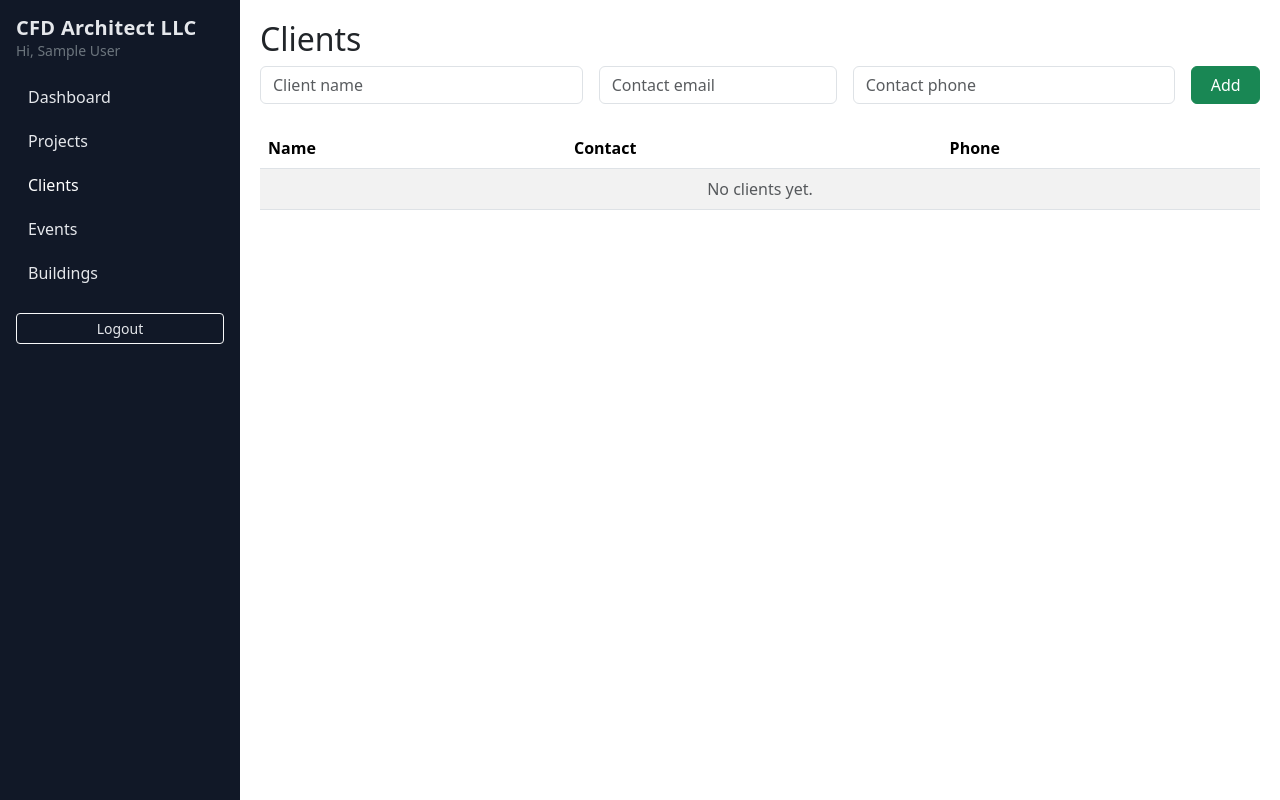
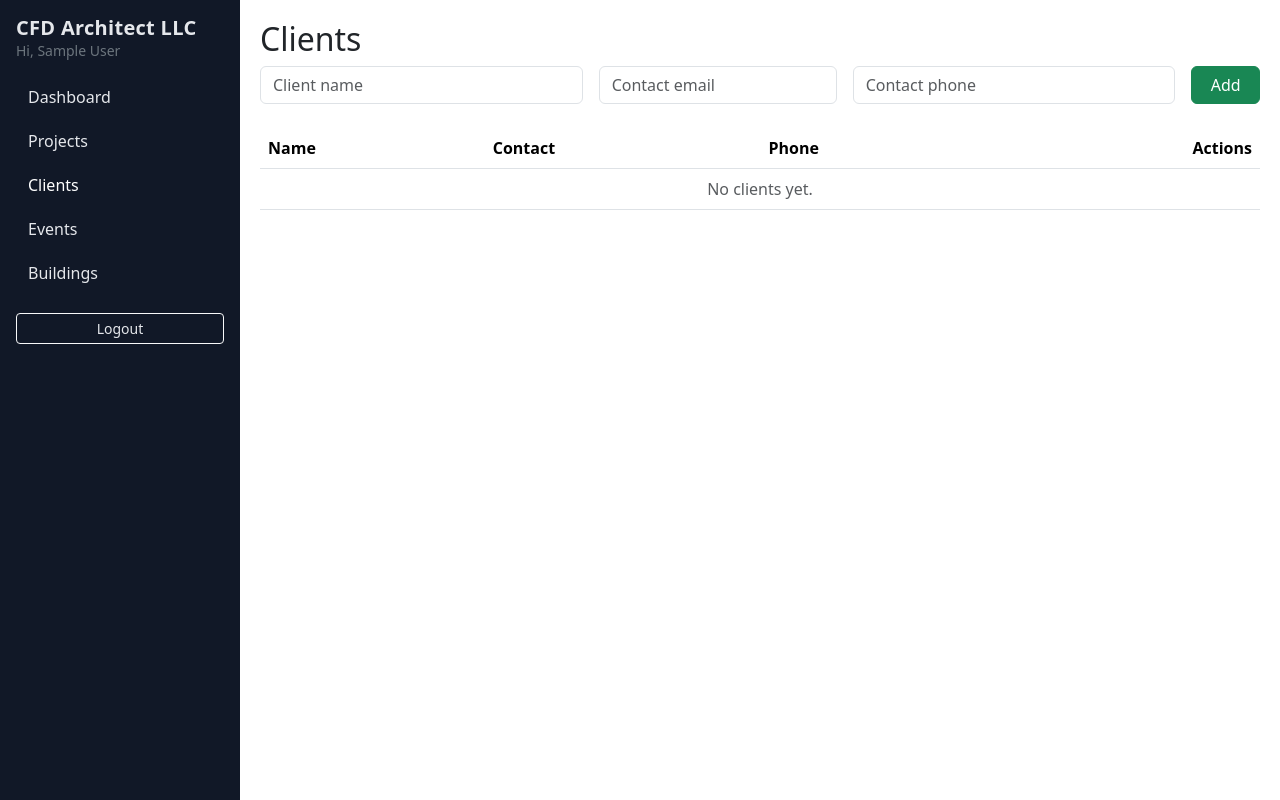
Before and after one commit to dothez3/Event-Calendar, a Flask app: page /clients in a window 1280 px wide. Run offline with Flask 3, Linux system fonts and the light colour scheme; the visitor is signed in with stand-in values (Sample User, id 1); data that the repository does not hold is empty.

Commit message:
Update clients.html

```diff
--- a/templates/clients.html
+++ b/templates/clients.html
@@ -17,17 +17,21 @@
     <button class="btn btn-success w-100">Add</button>
   </div>
 </form>
-<table class="table table-striped align-middle">
+<table class="table table-hover align-middle">
    <thead>
     <tr>
       <th>Name</th>
       <th>Contact</th>
       <th>Phone</th>
+      <th class="text-end">Actions</th>
+
     </tr>
   </thead>
   <tbody>
   {% for c in clients %}
     <tr><td>{{ c.name }}</td><td>{{ c.contact }}</td><td>{{ c.phone }}</td>
+    <td class="text-end">
+
     <form class="d-inline" method="post" action="{{ url_for('clients_delete', id=c.id) }}">
           <button class="btn btn-sm btn-outline-danger"
                   onclick="return confirm('Delete this client?')">
```
